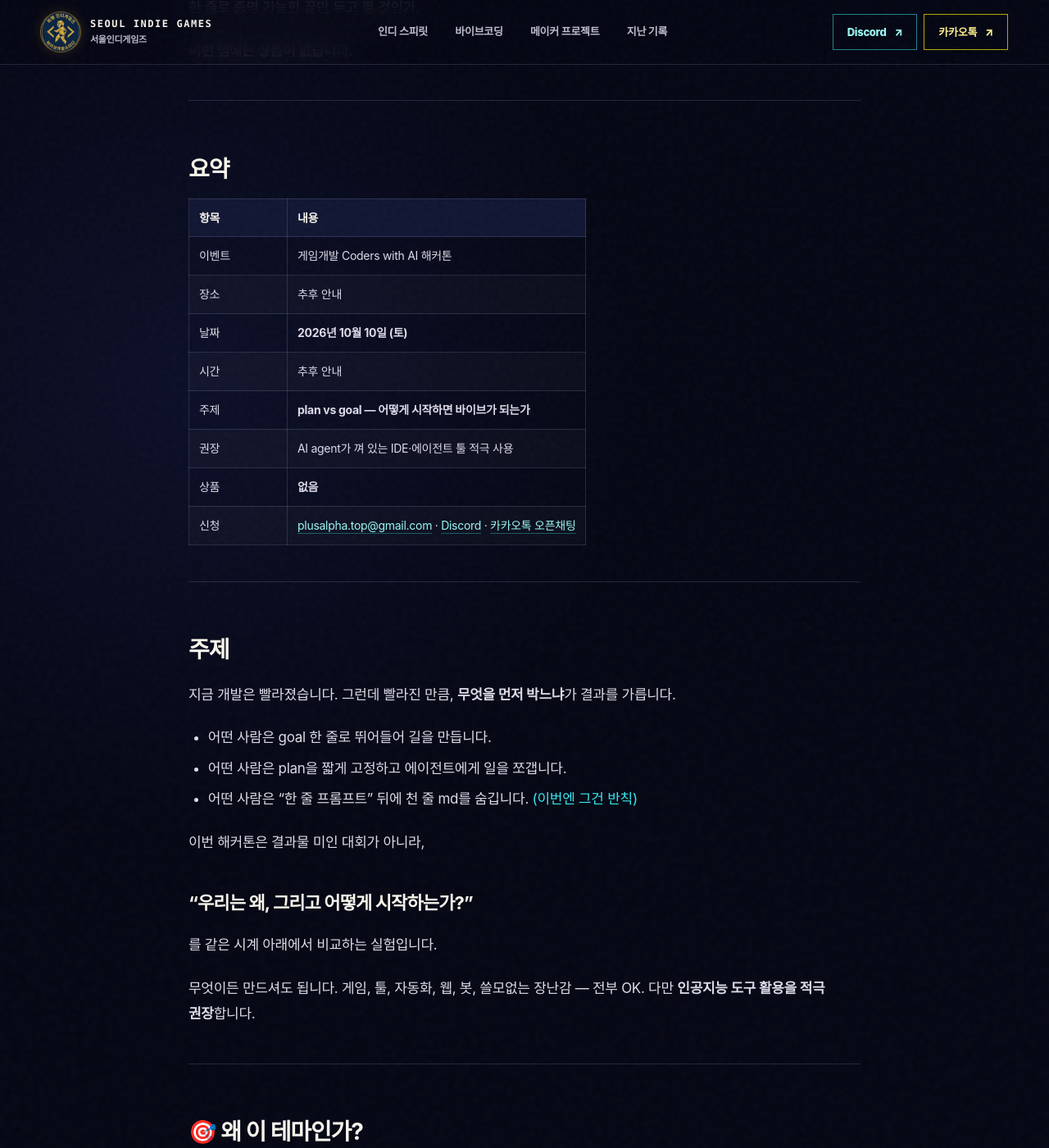
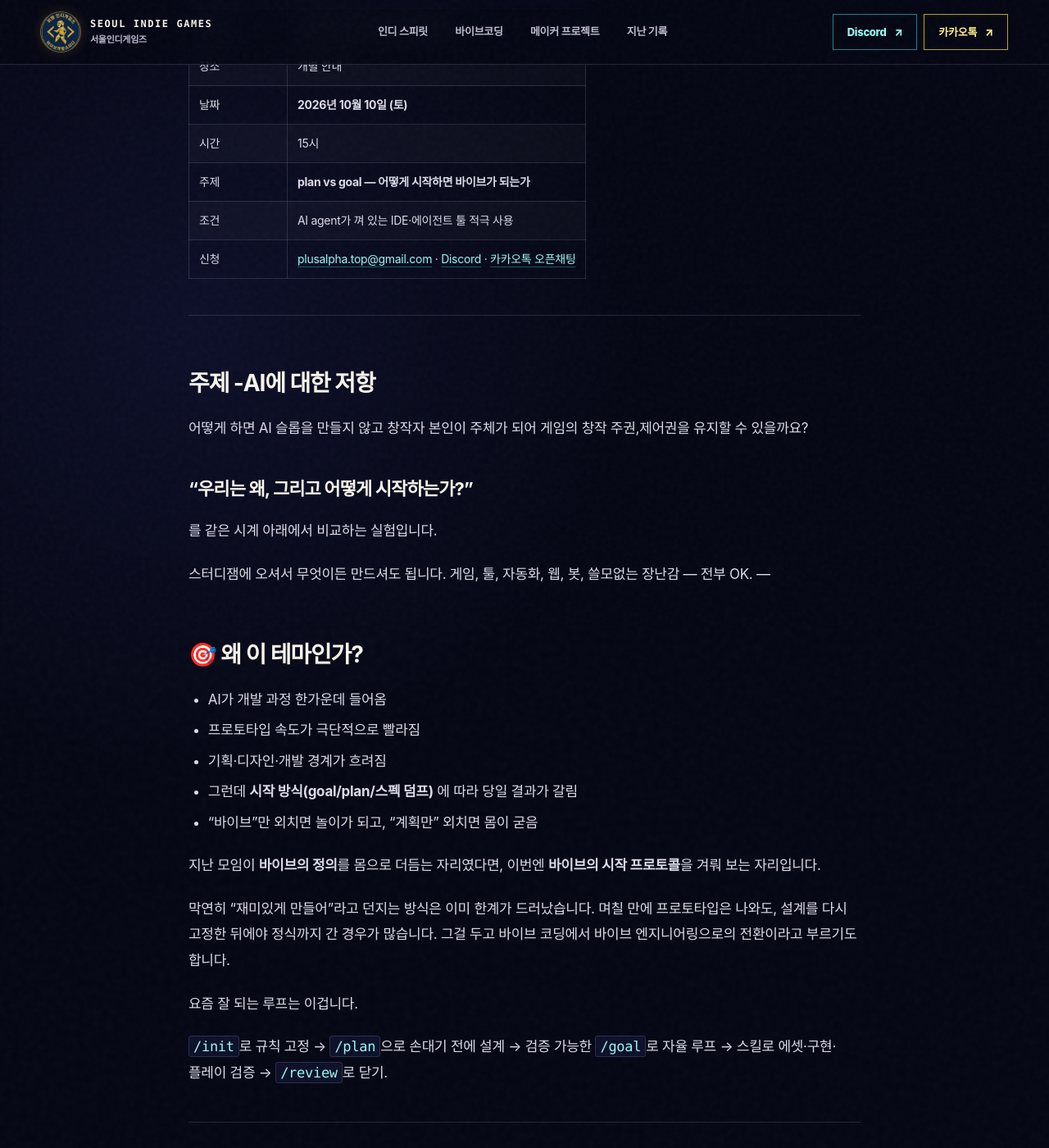
Before and after one commit to emptypizza/seoulindies, a Jekyll site: the page built from _posts/2026-10-10-plan-vs-goal-hackathon.md, in a window 1280 px wide and 1400 px high, scrolled down 1177 px. Shown: the whole window at 82% size. Built offline with Jekyll 4.4.1, drawn with Linux system fonts in a browser that asks for light colours; our own code applies the rules of GitHub Pages for plain Markdown files; some of the changed text lies outside the part shown.

Commit message:
Update 2026-10-10-plan-vs-goal-hackathon.md

```diff
--- a/_posts/2026-10-10-plan-vs-goal-hackathon.md
+++ b/_posts/2026-10-10-plan-vs-goal-hackathon.md
@@ -1,7 +1,7 @@
 ---
 layout: post
-title: "바이브 해커톤 — plan vs goal (10/10)"
-description: "2026년 10월 10일 바이브 해커톤. 주제는 plan vs goal. 이번 잼에는 상품이 없습니다. 장소와 시간은 추후 안내."
+title: **「AI Slop인 바이브 코딩이 아닙니다. 에이전틱 코딩이란 무엇입니까?」**
+description: "**「AI Slop인 바이브 코딩이 아닙니다. 에이전틱 코딩이란 무엇입니까?」**."
 event_status: upcoming
 image: "/images/banner-dark.png"
 ---
@@ -9,23 +9,18 @@
 ![게임개발 Coders with AI — 코드보다 흐름, 결과보다 실험]({{ site.baseurl }}/images/banner-dark.png){: .hero-image .hero-image--wide }
 
 > **같은 시간, 같은 손, 다른 시작점.**
+
+>지난 모임에서 물었습니다.
 > `/goal` 한 방 vs `/plan` 잡고 가기 —
 > 무엇이 더 '바이브'인가, 무엇이 더 결과로 남는가.
 
-## 이번엔 뭘 겨룰까요?
-
-지난 모임에서 물었습니다.
-**「바이브 코딩이 뭡니까?」**
-
 이번엔 한 걸음 더 갑니다.
 
-완성도 자랑 대회가 아닙니다.
+완성도 자랑 대회가 아닙니다. 서로 배워나아고 공부하고 지식을 다소  공유하는 스파르타식(?!) 과정입니다.
+
 **흐름(flow), 실험, 워크플로 비교**가 본게임입니다.
 
-10월 10일에는 그 질문을 게임 개발 명령으로 내려 앉힙니다.
 `/plan`으로 손대기 전에 설계를 고정할 것인가, `/goal` 한 줄로 증명 가능한 끝만 두고 뛸 것인가.
-
-**이번 잼에는 상품이 없습니다.**
 
 ---
 
@@ -34,35 +29,25 @@
 | 항목 | 내용 |
 | ---- | ---- |
 | 이벤트 | 게임개발 Coders with AI 해커톤 |
-| 장소 | 추후 안내 |
+| 장소 | 개별 안내 |
 | 날짜 | **2026년 10월 10일 (토)** |
-| 시간 | 추후 안내 |
+| 시간 | 15시 |
 | 주제 | **plan vs goal — 어떻게 시작하면 바이브가 되는가** |
-| 권장 | AI agent가 껴 있는 IDE·에이전트 툴 적극 사용 |
-| 상품 | **없음** |
+| 조건 | AI agent가 껴 있는 IDE·에이전트 툴 적극 사용 |
 | 신청 | [plusalpha.top@gmail.com](mailto:plusalpha.top@gmail.com) · [Discord](https://discord.com/channels/1254322371511324692) · [카카오톡 오픈채팅](https://open.kakao.com/o/pIxN9iFi) |
 
 ---
 
-## 주제
+## 주제 -AI에 대한 저항
 
-지금 개발은 빨라졌습니다.
-그런데 빨라진 만큼, **무엇을 먼저 박느냐**가 결과를 가릅니다.
-
-- 어떤 사람은 goal 한 줄로 뛰어들어 길을 만듭니다.
-- 어떤 사람은 plan을 짧게 고정하고 에이전트에게 일을 쪼갭니다.
-- 어떤 사람은 "한 줄 프롬프트" 뒤에 천 줄 md를 숨깁니다. *(이번엔 그건 반칙)*
-
-이번 해커톤은 결과물 미인 대회가 아니라,
+어떻게 하면 AI 슬롭을 만들지 않고 창작자 본인이 주체가 되어 게임의 창작 주권,제어권을 유지할 수 있을까요?
 
 ### "우리는 왜, 그리고 어떻게 시작하는가?"
 
 를 같은 시계 아래에서 비교하는 실험입니다.
 
-무엇이든 만드셔도 됩니다.
+스터디잼에 오셔서 무엇이든 만드셔도 됩니다.
 게임, 툴, 자동화, 웹, 봇, 쓸모없는 장난감 — 전부 OK.
-다만 **인공지능 도구 활용을 적극 권장**합니다.
-
 ---
 
 ## 🎯 왜 이 테마인가?
```
